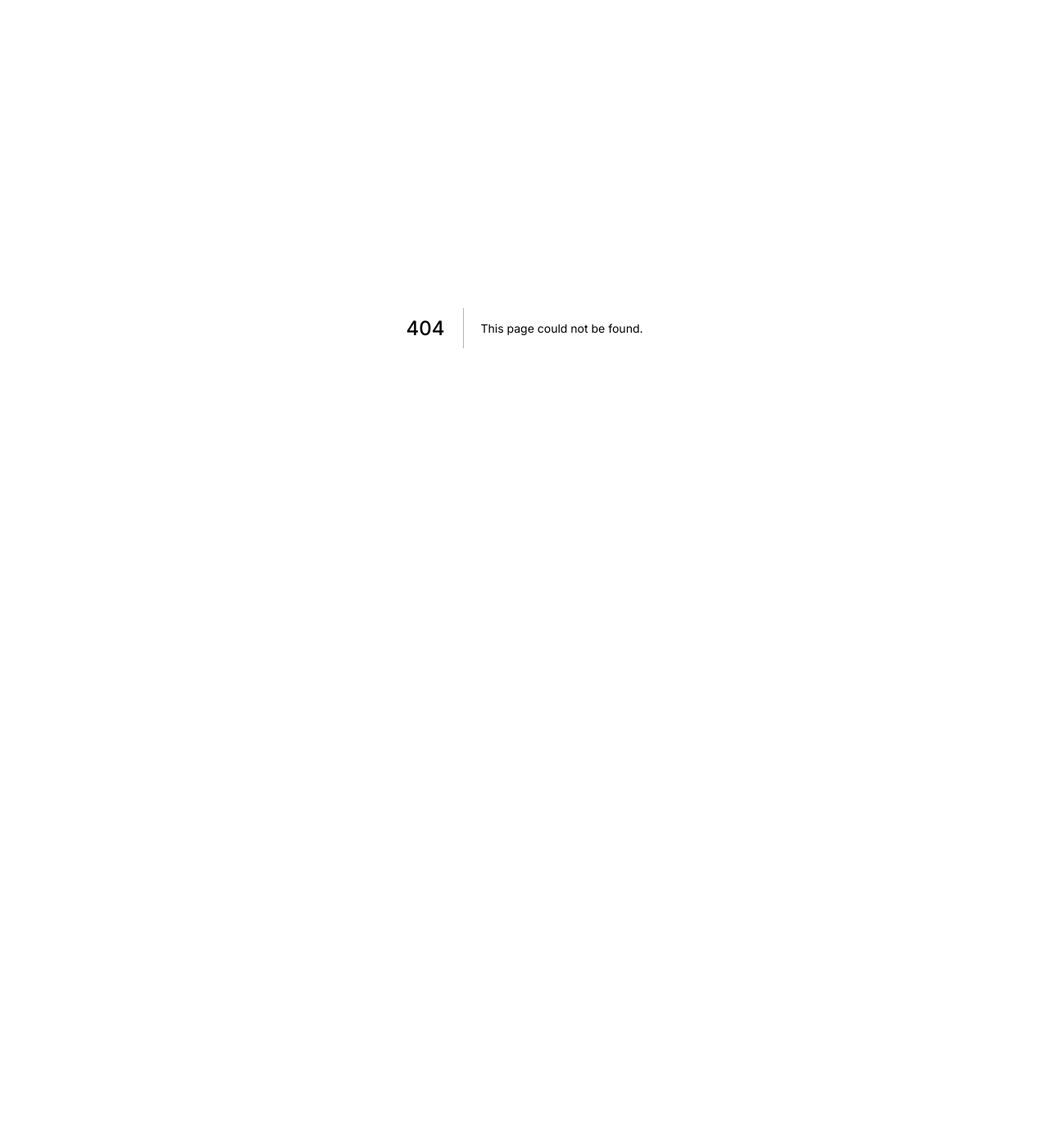
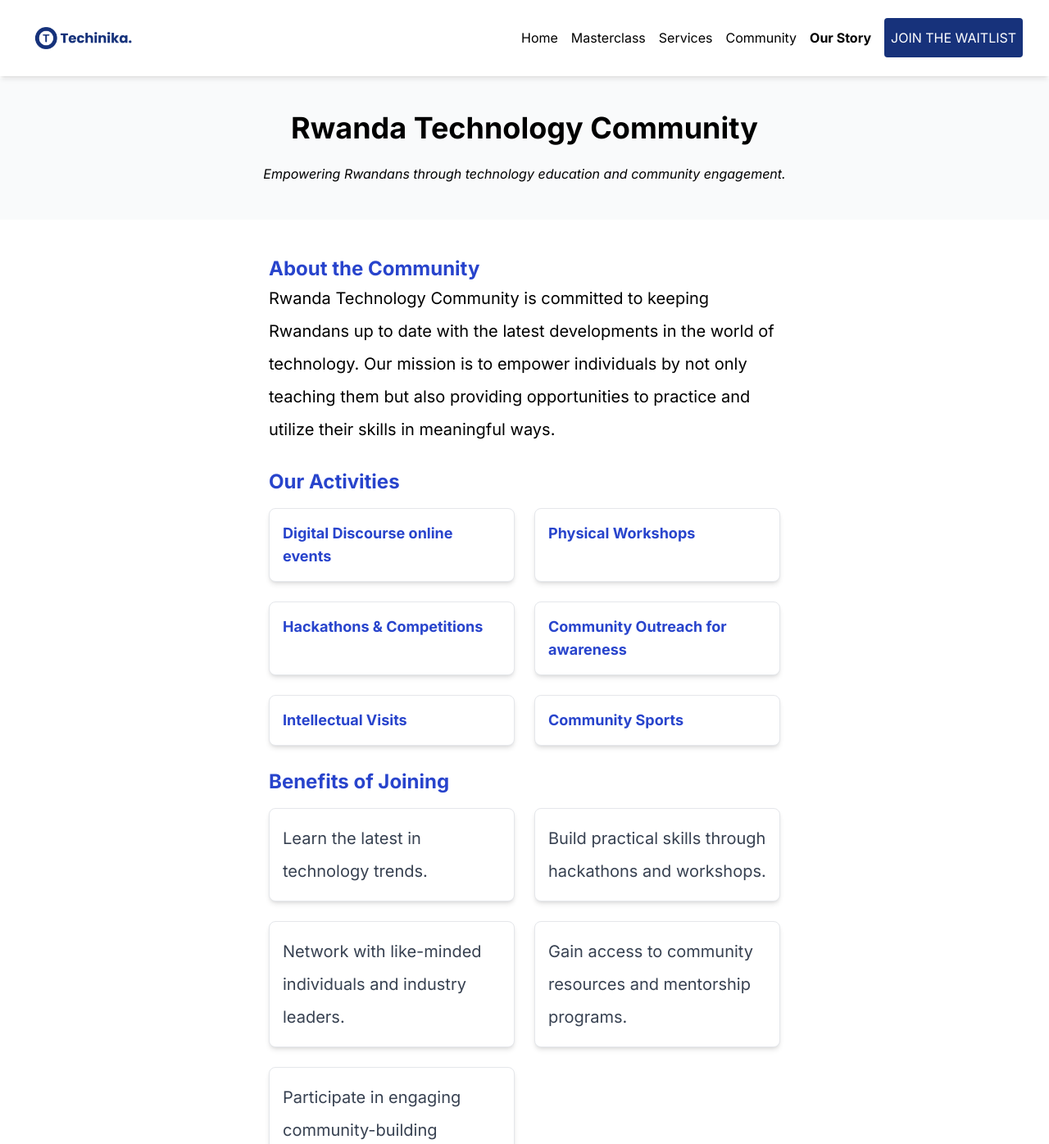
Before and after one commit to techinika/techinika-web-fe, a Next.js app: page /community in a window 1280 px wide. Before the commit this address had no page. Shown: the top 1396 px of the page at 82% size. Before the commit the page ends 800 px from the top, so only its background shows below. Built offline with nearby package versions, Linux system fonts and the light colour scheme.

Commit message:
Added the community page

```diff
--- a/components/HeadFoot/Nav.js
+++ b/components/HeadFoot/Nav.js
@@ -45,6 +45,7 @@ const Nav = () => {
           <Link href="/">Home</Link>
           <Link href="/masterclass">Masterclass</Link>
           <Link href="/consultancy">Services</Link>
+          <Link href="/community">Community</Link>
           <Link href="/story" className="font-bold">
             Our Story
           </Link>
@@ -115,6 +116,13 @@ const Nav = () => {
                 Services
               </Link>
               <Link
+                href="/community"
+                className="text-xl"
+                onClick={() => setIsOpen(false)}
+              >
+                Community
+              </Link>
+              <Link
                 href="/story"
                 className="text-xl"
                 onClick={() => setIsOpen(false)}
--- a/components/Programmes.js
+++ b/components/Programmes.js
@@ -28,7 +28,7 @@ export const Programmes = () => {
                 </p>
               </div>
             </Link>
-            <Link href="https://nas.io/tech-rw" target="_blank">
+            <Link href="/community">
               <div className="card">
                 <Image src="/community.png" width={200} height={40} />
                 <p>
--- /dev/null
+++ b/pages/community/index.js
@@ -0,0 +1,122 @@
+import Head from "next/head";
+import Nav from "../../components/HeadFoot/Nav";
+import Footer from "../../components/HeadFoot/Footer";
+import Partners from "../../components/Partners";
+import Link from "next/link";
+import { HeadTitle } from "../../components/HeadFoot/HeadTitle";
+
+export default function Community() {
+  const structuredData = {
+    "@context": "https://schema.org",
+    "@type": "Organization",
+    name: "Rwanda Technology Community",
+    url: "https://techinika.co.rw/community",
+    description:
+      "A community dedicated to keeping Rwandans up to date with the latest developments in the world of technology through various engaging activities.",
+  };
+
+  const activities = [
+    "Digital Discourse online events",
+    "Physical Workshops",
+    "Hackathons & Competitions",
+    "Community Outreach for awareness",
+    "Intellectual Visits",
+    "Community Sports",
+  ];
+
+  const benefits = [
+    "Learn the latest in technology trends.",
+    "Build practical skills through hackathons and workshops.",
+    "Network with like-minded individuals and industry leaders.",
+    "Gain access to community resources and mentorship programs.",
+    "Participate in engaging community-building activities like sports.",
+  ];
+
+  return (
+    <>
+      <Head>
+        <meta charset="UTF-8" />
+        <meta
+          name="keywords"
+          content="technology community, Rwanda, digital events, workshops"
+        />
+        <meta name="author" content="Techinika Developers" />
+        <meta name="viewport" content="width=device-width, initial-scale=1.0" />
+        <title>Community - Rwanda Technology Community</title>
+        <link rel="icon" type="image/x-icon" href="/favicon.ico"></link>
+        <meta
+          name="description"
+          content="Join Rwanda Technology Community to stay updated with technology trends, participate in engaging activities, and build your tech skills."
+        ></meta>
+        <script
+          type="application/ld+json"
+          dangerouslySetInnerHTML={{ __html: JSON.stringify(structuredData) }}
+        />
+      </Head>
+      <div className="relative h-screen">
+        <div className="font-main">
+          <Nav />
+        </div>
+        <div className="bg-white font-main mx-auto mt-24">
+          <div className="bg-gray-50">
+            <HeadTitle
+              title={`Rwanda Technology Community`}
+              tagline={
+                "Empowering Rwandans through technology education and community engagement."
+              }
+            />
+          </div>
+          <div className="md:w-[60%] lg:w-[50%] sm:w-[90%] mx-auto text-xl py-4 p-2">
+            <br></br>
+
+            <h2 className="card-title">About the Community</h2>
+            <p>
+              {`Rwanda Technology Community is committed to keeping Rwandans up to date with the latest developments in the world of technology. Our mission is to empower individuals by not only teaching them but also providing opportunities to practice and utilize their skills in meaningful ways.`}
+            </p>
+            <br></br>
+
+            <h2 className="card-title">Our Activities</h2>
+            <div className="grid grid-cols-1 md:grid-cols-2 gap-6 mt-4">
+              {activities.map((activity, index) => (
+                <div
+                  key={index}
+                  className="bg-white border border-gray-200 shadow-md rounded-lg p-4"
+                >
+                  <h3 className="text-mainBlue font-bold text-lg">
+                    {activity}
+                  </h3>
+                </div>
+              ))}
+            </div>
+            <br></br>
+
+            <h2 className="card-title">Benefits of Joining</h2>
+            <div className="grid grid-cols-1 md:grid-cols-2 gap-6 mt-4">
+              {benefits.map((benefit, index) => (
+                <div
+                  key={index}
+                  className="bg-white border border-gray-200 shadow-md rounded-lg p-4"
+                >
+                  <p className="text-gray-700">{benefit}</p>
+                </div>
+              ))}
+            </div>
+            <br></br>
+
+            <p className="italic font-bold text-mainBlue">
+              Ready to be part of our tech revolution?
+            </p>
+            <br></br>
+            <div className="flex items-center justify-center">
+              <Link href="https://nas.io/tech-rw" className="btn-main">
+                JOIN THE COMMUNITY
+              </Link>
+            </div>
+          </div>
+          <Partners />
+          <Footer />
+        </div>
+      </div>
+    </>
+  );
+}
--- a/pages/story.js
+++ b/pages/story.js
@@ -36,7 +36,7 @@ export default function Story() {
       name: "Robert Niyitanga",
       position: "Tech Lead & Frontend SE",
       picture:
-        "https://media.licdn.com/dms/image/v2/D4D03AQHfxpdegLPORg/profile-displayphoto-shrink_800_800/profile-displayphoto-shrink_800_800/0/1708679141577?e=1738800000&v=beta&t=AtyyFcfjkZERvtVUS-Kl4nMKguODZgkWTtm9WTpXiug",
+        "https://media.licdn.com/dms/image/v2/D4D03AQF4w06WXJ9PwQ/profile-displayphoto-shrink_800_800/B4DZO7HMvyHcAc-/0/1734011048001?e=1740009600&v=beta&t=dFgTWtlnajdpOo8XET8KORVvjV_isuF5u6L63TeGrqY",
       linkedin: "https://www.linkedin.com/in/robert-niyitanga/",
     },
     {
@@ -161,7 +161,7 @@ export default function Story() {
                         <img
                           src={member.picture}
                           alt={`${member.name}`}
-                          className="w-full md:h-40 lg:h-40 sm:h-64 xs:h-64 object-cover rounded-lg"
+                          className="w-full md:h-48 lg:h-48 sm:h-64 xs:h-64 object-cover rounded-lg"
                         />
                       ) : (
                         <div className="w-full h-40 bg-gray-200 flex items-center justify-center text-gray-500">
```
